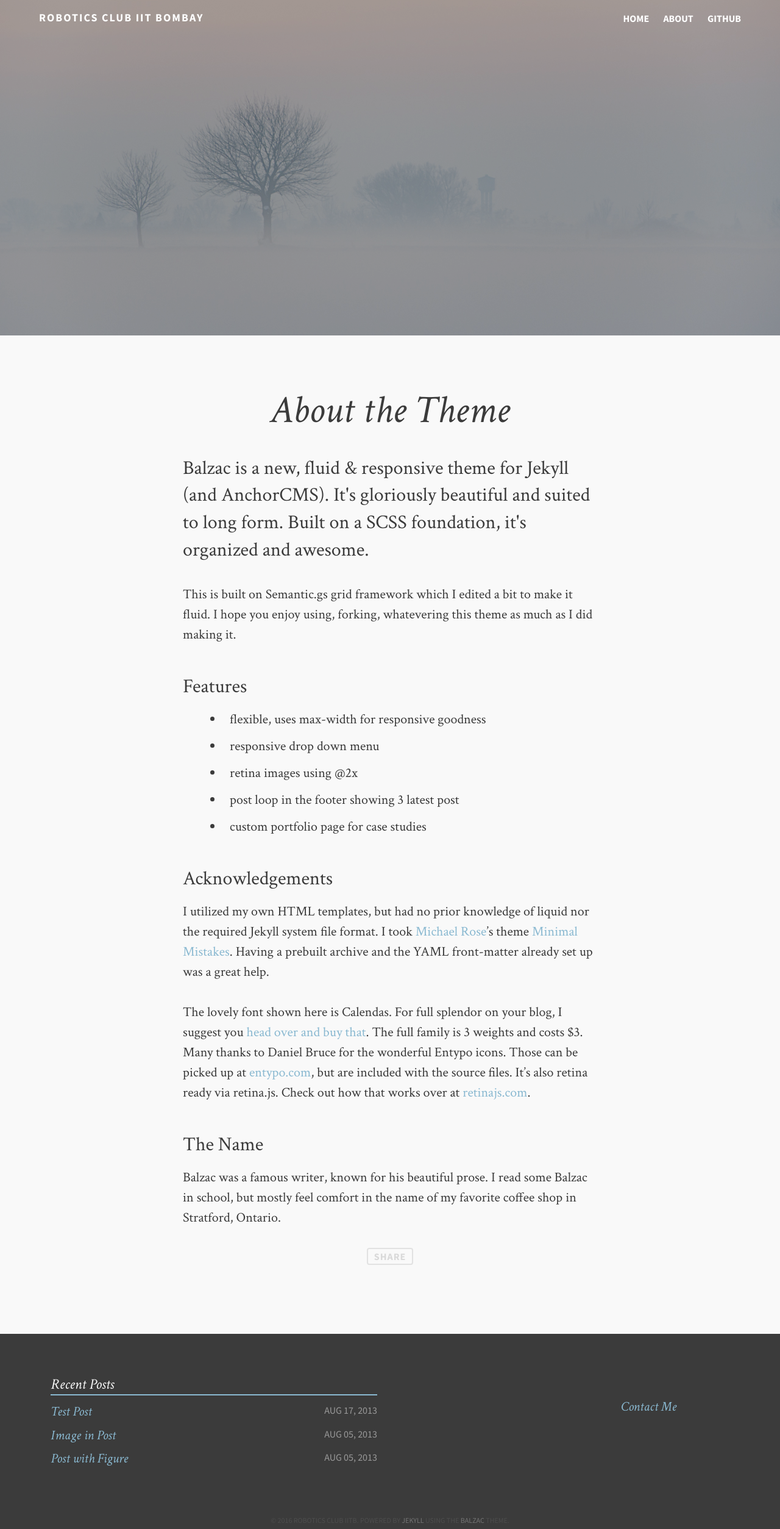
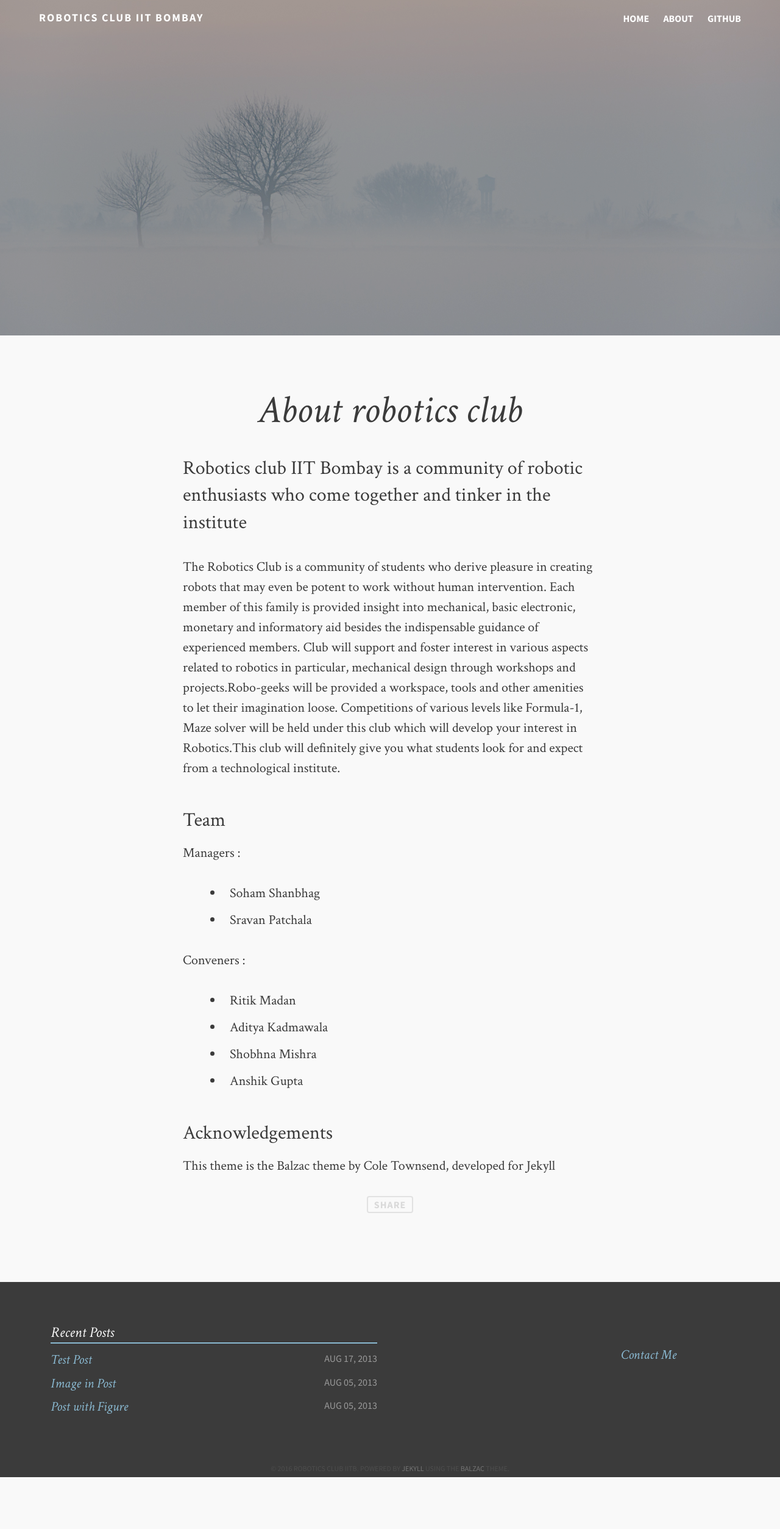
Before and after one commit to ColeTownsend/Balzac-for-Jekyll, a Jekyll site: the page built from about.md, in a window 1280 px wide. Shown: the whole page at 61% size. Built offline with Jekyll 4.4.1, drawn with Linux system fonts in a browser that asks for light colours; comment, search, counter and statistics services are not loaded; after the commit the page ends 2422 px from its top, so only the background shows below that.

Commit message:
Changes in about.md

```diff
--- a/_sass/_styles.scss
+++ b/_sass/_styles.scss
@@ -290,6 +290,8 @@ header.site-header nav {
     }
 
     .featured-image {
+        z-index:-1;
+        position:fixed;
         vertical-align: middle;
         min-height: 360px;
         height: 50vh;
--- a/about.md
+++ b/about.md
@@ -1,26 +1,25 @@
 ---
 layout: post
 permalink: /about/index.html
-title: About the Theme
-description: Balzac is a new, fluid & responsive theme for Jekyll (and AnchorCMS). It's gloriously beautiful and suited to long form. Built on a SCSS foundation, it's organized and awesome.
-tags: [about, Jekyll, theme, responsive]
+title: About robotics club
+description: Robotics club IIT Bombay is a community of robotic enthusiasts who come together and tinker in the institute
+tags: [about, Robotics, Club]
 image:
   feature: soft-trees.jpg
 ---
 
-This is built on Semantic.gs grid framework which I edited a bit to make it fluid. I hope you enjoy using, forking, whatevering this theme as much as I did making it.
+The Robotics Club is a community of students who derive pleasure in creating robots that may even be potent to work without human intervention. Each member of this family is provided insight into mechanical, basic electronic, monetary and informatory aid besides the indispensable guidance of experienced members. Club will support and foster interest in various aspects related to robotics in particular, mechanical design through workshops and projects.Robo-geeks will be provided a workspace, tools and other amenities to let their imagination loose. Competitions of various levels like Formula-1, Maze solver will be held under this club which will develop your interest in Robotics.This club will definitely give you what students look for and expect from a technological institute.
 
-### Features
-* flexible, uses max-width for responsive goodness
-* responsive drop down menu
-* retina images using @2x
-* post loop in the footer showing 3 latest post
-* custom portfolio page for case studies
+### Team
+Managers :
++ Soham Shanbhag
++ Sravan Patchala
+
+Conveners :
++ Ritik Madan
++ Aditya Kadmawala
++ Shobhna Mishra
++ Anshik Gupta
 
 ### Acknowledgements
-I utilized my own HTML templates, but had no prior knowledge of liquid nor the required Jekyll system file format. I took [Michael Rose](http://twitter.com/mmistakes)'s theme [Minimal Mistakes](http://mmistakes.github.io/minimal-mistakes/). Having a prebuilt archive and the YAML front-matter already set up was a great help.
-
- The lovely font shown here is Calendas. For full splendor on your blog, I suggest you [head over and buy that](http://calendasplus.com/). The full family is 3 weights and costs $3. Many thanks to Daniel Bruce for the wonderful Entypo icons. Those can be picked up at [entypo.com](http://entypo.com), but are included with the source files. It's also <b>retina ready</b> via retina.js. Check out how that works over at [retinajs.com](http://retinajs.com).
-
-### The Name
-Balzac was a famous writer, known for his beautiful prose. I read some Balzac in school, but mostly feel comfort in the name of my favorite coffee shop in Stratford, Ontario.
+This theme is the Balzac theme by Cole Townsend, developed for Jekyll
```
